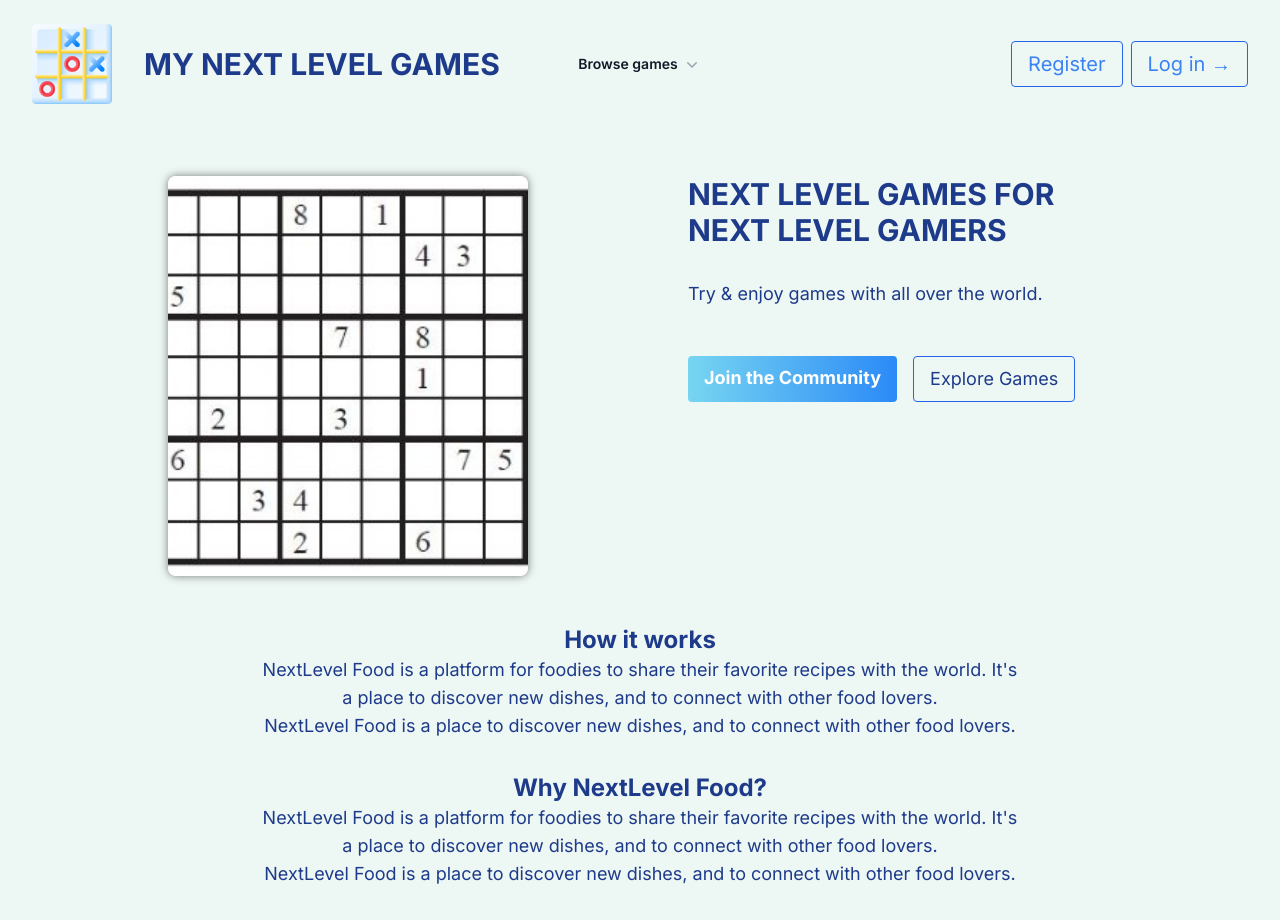
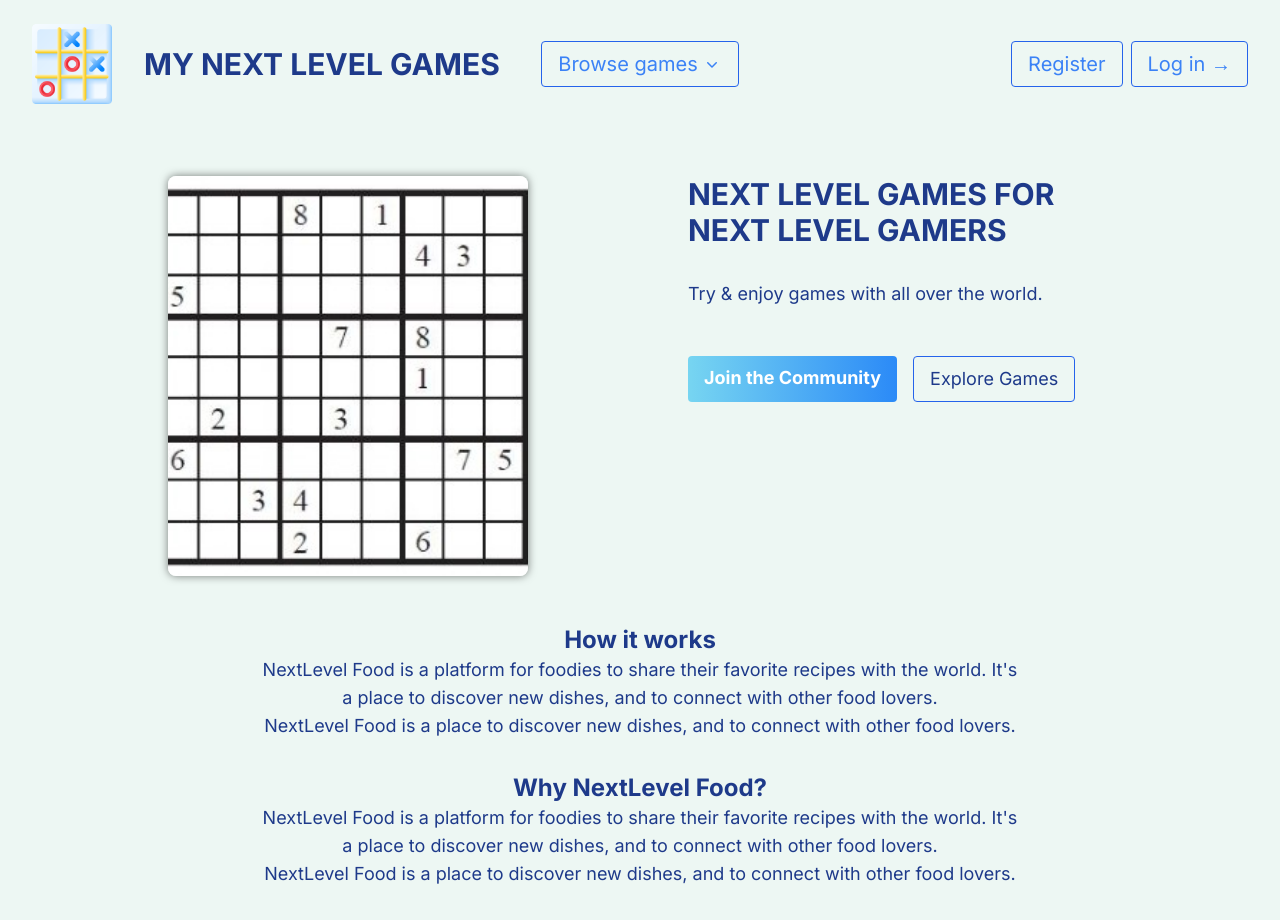
Before and after one commit to plamenpk/MyGames, a Next.js app in the folder mygames/: page / in a window 1280 px wide. Built offline with nearby package versions, Linux system fonts and the light colour scheme.

Commit message:
Refactored NavBar

```diff
--- a/mygames/components/NavBar.tsx
+++ b/mygames/components/NavBar.tsx
@@ -1,6 +1,6 @@
 'use client';
 
-import { Fragment, useState, useEffect, useRef } from 'react'
+import { useState, useEffect, useRef } from 'react'
 import logoImg from "@/assets/tic-tac-toe2.png";
 import Link from 'next/link';
 import NavLink from './UI/NavLink';
@@ -26,14 +26,12 @@ import {
   XMarkIcon,
 } from '@heroicons/react/24/outline'
 import { ChevronDownIcon, PhoneIcon, PlayCircleIcon } from '@heroicons/react/20/solid'
-import Image from 'next/image'
+import Image from 'next/image';
+import { usePathname } from "next/navigation";
 
 const products = [
-  { name: 'Analytics', description: 'Get a better understanding of your traffic', href: '#', icon: ChartPieIcon },
-  { name: 'Engagement', description: 'Speak directly to your customers', href: '#', icon: CursorArrowRaysIcon },
-  // { name: 'Security', description: 'Your customers’ data will be safe and secure', href: '#', icon: FingerPrintIcon },
-  // { name: 'Integrations', description: 'Connect with third-party tools', href: '#', icon: SquaresPlusIcon },
-  // { name: 'Automations', description: 'Build strategic funnels that will convert', href: '#', icon: ArrowPathIcon },
+  { name: 'Tic Tac Toe', description: '', href: '/games/ticTocToe', icon: ChartPieIcon },
+  { name: 'Sudoku', description: '', href: '/games/sudoku', icon: CursorArrowRaysIcon },
 ]
 const callsToAction = [
   { name: 'Watch demo', href: '#', icon: PlayCircleIcon },
@@ -48,6 +46,7 @@ const NavBar = () => {
   const [mobileMenuOpen, setMobileMenuOpen] = useState(false);
   const [popoverOpen, setPopoverOpen] = useState(false);
   const popoverRef = useRef<HTMLDivElement>(null);
+  const ifPath = usePathname().startsWith('/games');
 
   const handleClickOutside = (event: MouseEvent) => {
     if (popoverRef.current && !popoverRef.current.contains(event.target as Node)) {
@@ -89,11 +88,14 @@ const NavBar = () => {
         <PopoverGroup className="hidden lg:flex lg:gap-x-12">
           <Popover className="relative" ref={popoverRef}>
             <PopoverButton
-              className="flex items-center gap-x-1 text-sm font-semibold leading-6 text-gray-900"
+              className={ifPath
+                ? "flex items-center gap-x-1 text-blue-800 text-xl px-4 py-2 hover:text-blue-800"
+                : "flex items-center gap-x-1 border rounded border-blue-600 text-blue-500 text-xl px-4 py-2 hover:text-blue-800"
+              }
               onClick={() => setPopoverOpen((prev) => !prev)}
             >
               Browse games
-              <ChevronDownIcon className="h-5 w-5 flex-none text-gray-400" aria-hidden="true" />
+              <ChevronDownIcon className="h-5 w-5 flex-none text-blue-500" aria-hidden="true" />
             </PopoverButton>
 
             <Transition
@@ -120,7 +122,7 @@ const NavBar = () => {
                           {item.name}
                           <span className="absolute inset-0" />
                         </a>
-                        <p className="mt-1 text-gray-600">{item.description}</p>
+                        {/* <p className="mt-1 text-gray-600">{item.description}</p> */}
                       </div>
                     </div>
                   ))}
```
